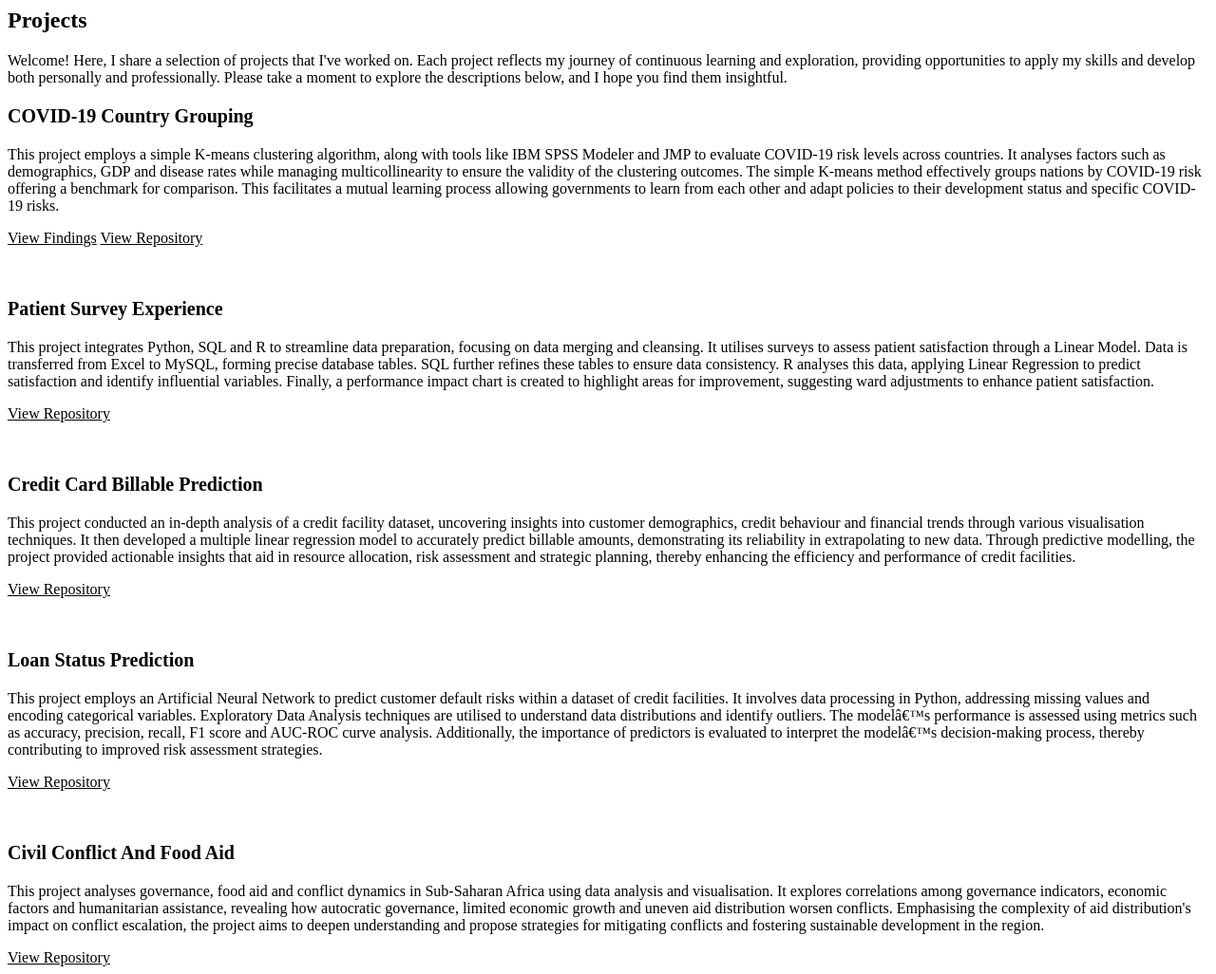
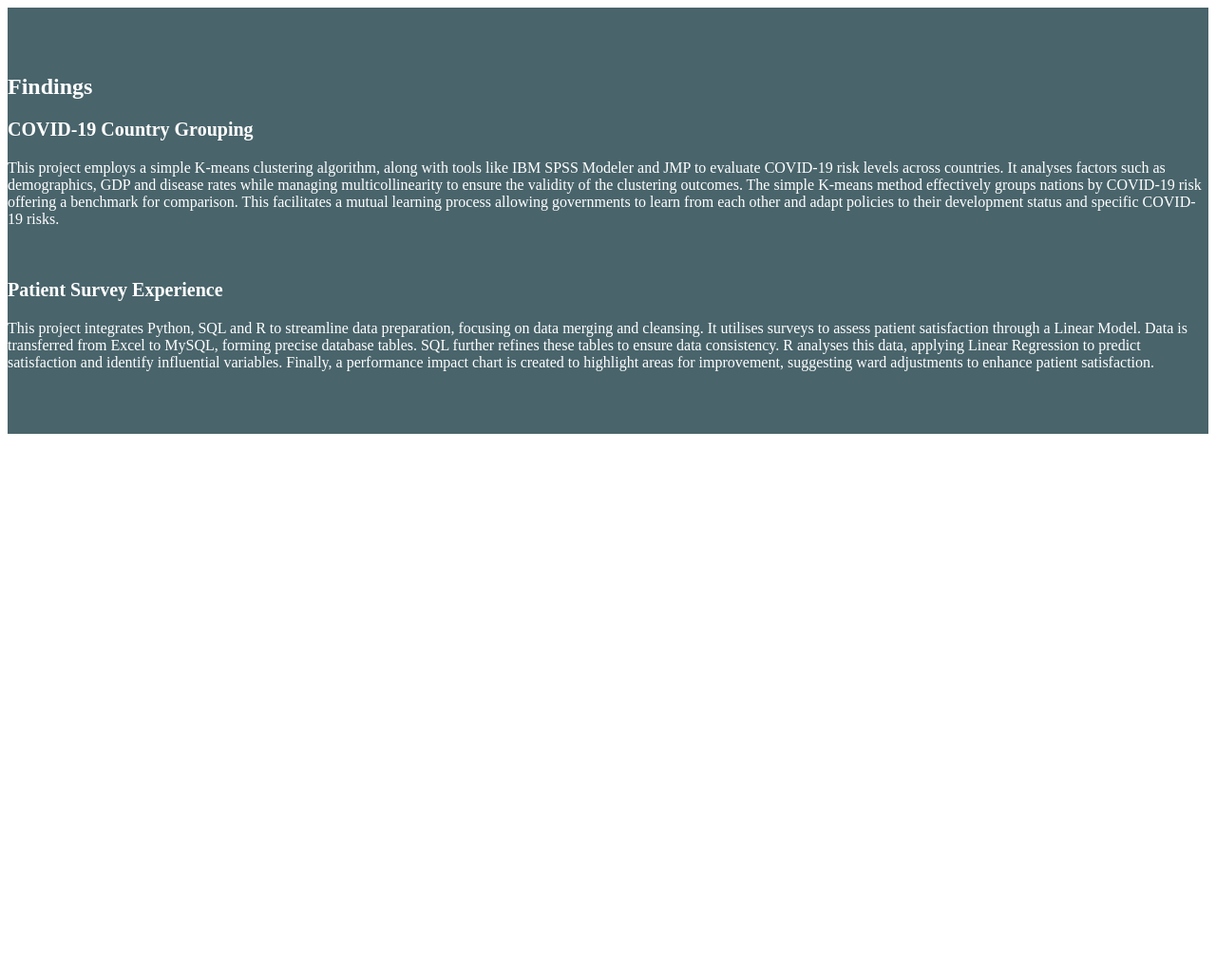
Before and after one commit to Md-Khid/Md-Khid, a Jekyll site: the page findings.html, which Jekyll copies as it is, in a window 1280 px wide. Shown: the whole page at 95% size. Built offline with Jekyll 4.4.1, drawn with Linux system fonts in a browser that asks for light colours; after the commit the page ends 900 px from its top, so only the background shows below that.

Commit message:
Update findings.html

```diff
--- a/findings.html
+++ b/findings.html
@@ -1,4 +1,4 @@
-<!-- Findings Section -->
+<!DOCTYPE html>
 <html>
 <head>
   <meta http-equiv="content-type" content="text/html; charset=windows-1252">
@@ -7,19 +7,26 @@
     .image {
       margin-bottom: 20px; /* Adjust the value as needed */
     }
+
+    /* Styles for the download section */
+    #download.download-section {
+      width: 100%;
+      padding: 50px 0;
+      color: #fff;
+      background: url(/img/downloads-bg.jpg) no-repeat center center scroll;
+      background-color: {{ site.color.primary-dark }};
+      -webkit-background-size: cover;
+      -moz-background-size: cover;
+      background-size: cover;
+      -o-background-size: cover;
+    }
   </style>
 </head>
 <body>
-    <section id="download" class="content-section text-center">
-      <div class="download-section">
+  <section id="download" class="content-section text-center download-section">
     <div class="container">
       <div class="col-lg-8 col-lg-offset-2">
-            <h2>Projects</h2>
-            <p>Welcome! Here, I share a selection of projects that I've worked on. Each project reflects my
-              journey of continuous learning and exploration, providing opportunities to apply my skills and develop both
-              personally and professionally. Please take a moment to explore the descriptions below, and I hope you find them
-              insightful.</p>
-
+        <h2>Findings</h2>
         <p style="font-size: 20px;"><strong>COVID-19 Country Grouping</strong></p>
         <p>This project employs a simple K-means clustering algorithm, along with tools like IBM SPSS Modeler and JMP
           to evaluate COVID-19 risk levels across countries. It analyses factors such as demographics, GDP and disease
@@ -27,8 +34,6 @@
           method effectively groups nations by COVID-19 risk offering a benchmark for comparison. This facilitates a
           mutual learning process allowing governments to learn from each other and adapt policies to their development
           status and specific COVID-19 risks.</p>
-           <a href="download2.html"class="btn btn-default btn-lg" style="color: black; border-color: black;">View Findings</a>
-           <a href="https://github.com/Md-Khid/COVID-19_Country_Grouping" class="btn btn-default btn-lg" style="color: black; border-color: black;">View Repository</a>
         <p>&nbsp;</p>
         <p style="font-size: 20px;"><strong> Patient Survey Experience</strong></p>
         <p>This project integrates Python, SQL and R to streamline data preparation, focusing on data merging and
@@ -37,35 +42,6 @@
           R analyses this data, applying Linear Regression to predict satisfaction and identify influential variables.
           Finally, a performance impact chart is created to highlight areas for improvement, suggesting ward adjustments to
           enhance patient satisfaction.</p>
-            <a href="https://github.com/Md-Khid/Data_Piping_and_Wrangling_Patient_Survey_Experience" class="btn btn-default btn-lg" style="color: black; border-color: black;">View Repository</a>
-            <p>&nbsp;</p>
-            <p style="font-size: 20px;"><strong> Credit Card Billable Prediction</strong></p>
-            <p>This project conducted an in-depth analysis of a credit facility dataset, uncovering insights into customer
-              demographics, credit behaviour and financial trends through various visualisation techniques. It then developed
-              a multiple linear regression model to accurately predict billable amounts, demonstrating its reliability in
-              extrapolating to new data. Through predictive modelling, the project provided actionable insights that aid in
-              resource allocation, risk assessment and strategic planning, thereby enhancing the efficiency and performance
-              of credit facilities.</p>
-            <a href="https://github.com/Md-Khid/MLR_Credit_Card_Billable_Prediction" class="btn btn-default btn-lg" style="color: black; border-color: black;">View Repository</a>
-            <p>&nbsp;</p>
-            <p style="font-size: 20px;"><strong> Loan Status Prediction</strong></p>
-            <p>This project employs an Artificial Neural Network to predict customer default risks within a dataset of
-              credit facilities. It involves data processing in Python, addressing missing values and encoding categorical
-              variables. Exploratory Data Analysis techniques are utilised to understand data distributions and identify
-              outliers. The model’s performance is assessed using metrics such as accuracy, precision, recall, F1 score and
-              AUC-ROC curve analysis. Additionally, the importance of predictors is evaluated to interpret the model’s
-              decision-making process, thereby contributing to improved risk assessment strategies.</p>
-            <a href="https://github.com/Md-Khid/ANN_Loan_Status_Prediction" class="btn btn-default btn-lg" style="color: black; border-color: black;">View Repository</a>
-          <p>&nbsp;</p>
-            <p style="font-size: 20px;"><strong>Civil Conflict And Food Aid</strong></p>
-            <p>This project analyses governance, food aid and conflict dynamics in Sub-Saharan Africa using data analysis
-              and visualisation. It explores correlations among governance indicators, economic factors and humanitarian
-              assistance, revealing how autocratic governance, limited economic growth and uneven aid distribution worsen
-              conflicts. Emphasising the complexity of aid distribution's impact on conflict escalation, the project aims
-              to deepen understanding and propose strategies for mitigating conflicts and fostering sustainable development
-              in the region.</p>
-            <a href="https://github.com/Md-Khid/Civil_Conflict_And_Food_Aid" class="btn btn-default btn-lg" style="color: black; border-color: black;">View Repository</a>
-          </div>
       </div>
     </div>
   </section>
```
Lines whose indentation alone changed are shown as unchanged.
